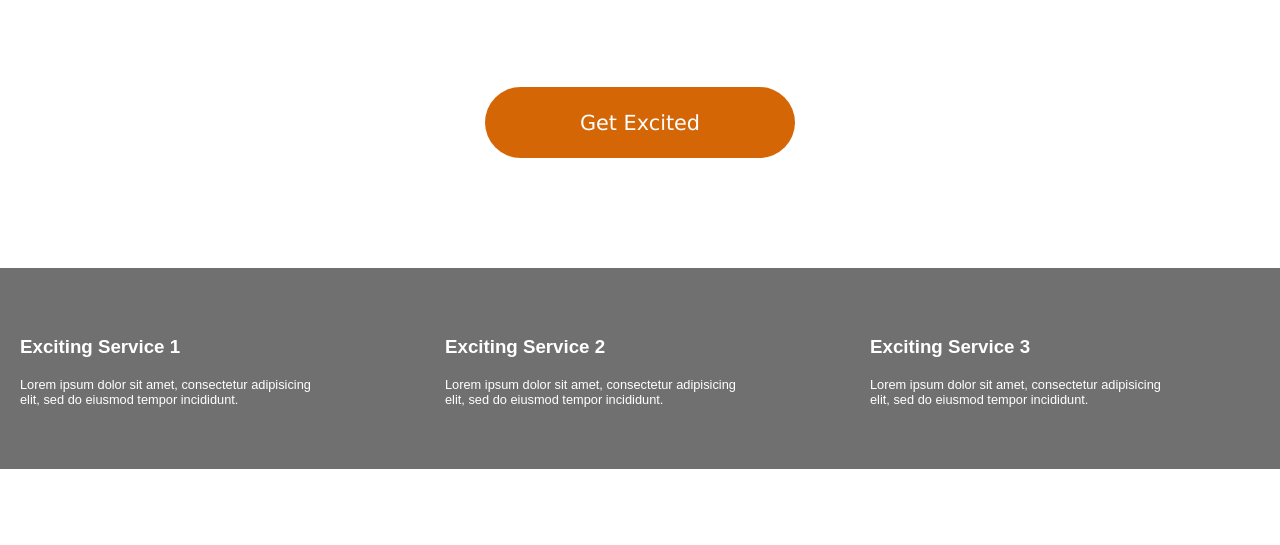
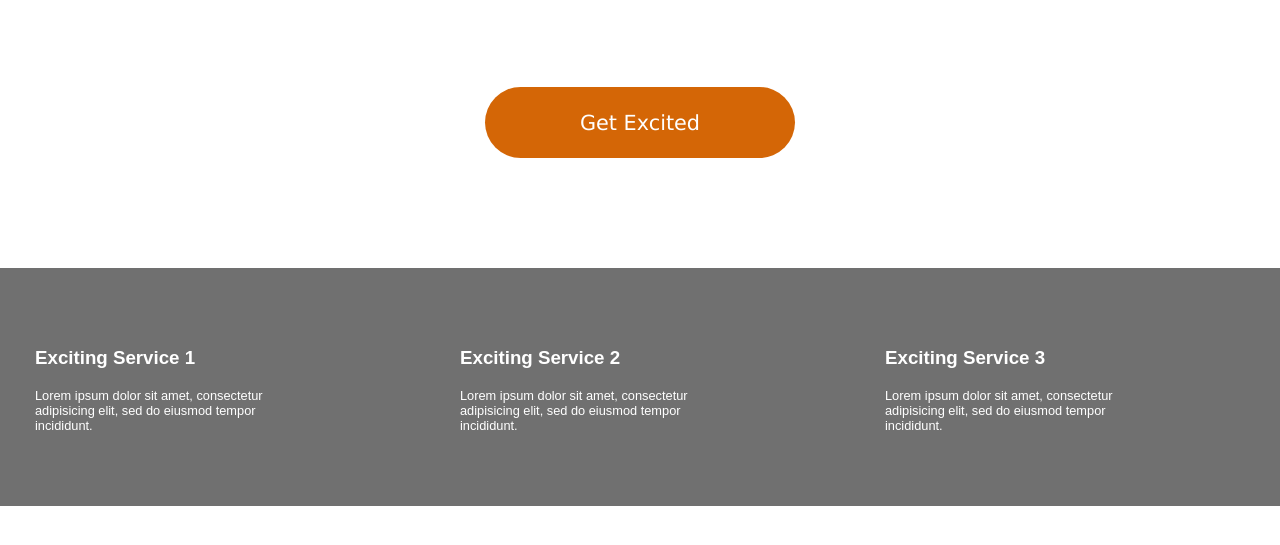
Before and after one commit to Kasweka1/Exciting-Layouts, a plain HTML site: page Exciting Layouts/index.html in a window 1280 px wide. Shown: the part 189-734 px from the top of the page. Drawn offline with Linux system fonts and the light colour scheme.

Commit message:
completed project

```diff
--- a/Exciting Layouts/style/style.css
+++ b/Exciting Layouts/style/style.css
@@ -61,15 +61,18 @@ footer{
 	color:white;
 	grid-auto-rows:minmax(100px, auto);
 	grid-gap:15px;
-	padding:39px 10px;
+	padding:50px 10px;
 }
 footer div{
 	margin: 10px;
 	font-family:arial;
 	width:300px;
+	padding-left: 15px;
 }
 footer div p{
 	font-size:0.8em;
+	width: 270px;
+
 }
 
 /* -- footer-- */
```
